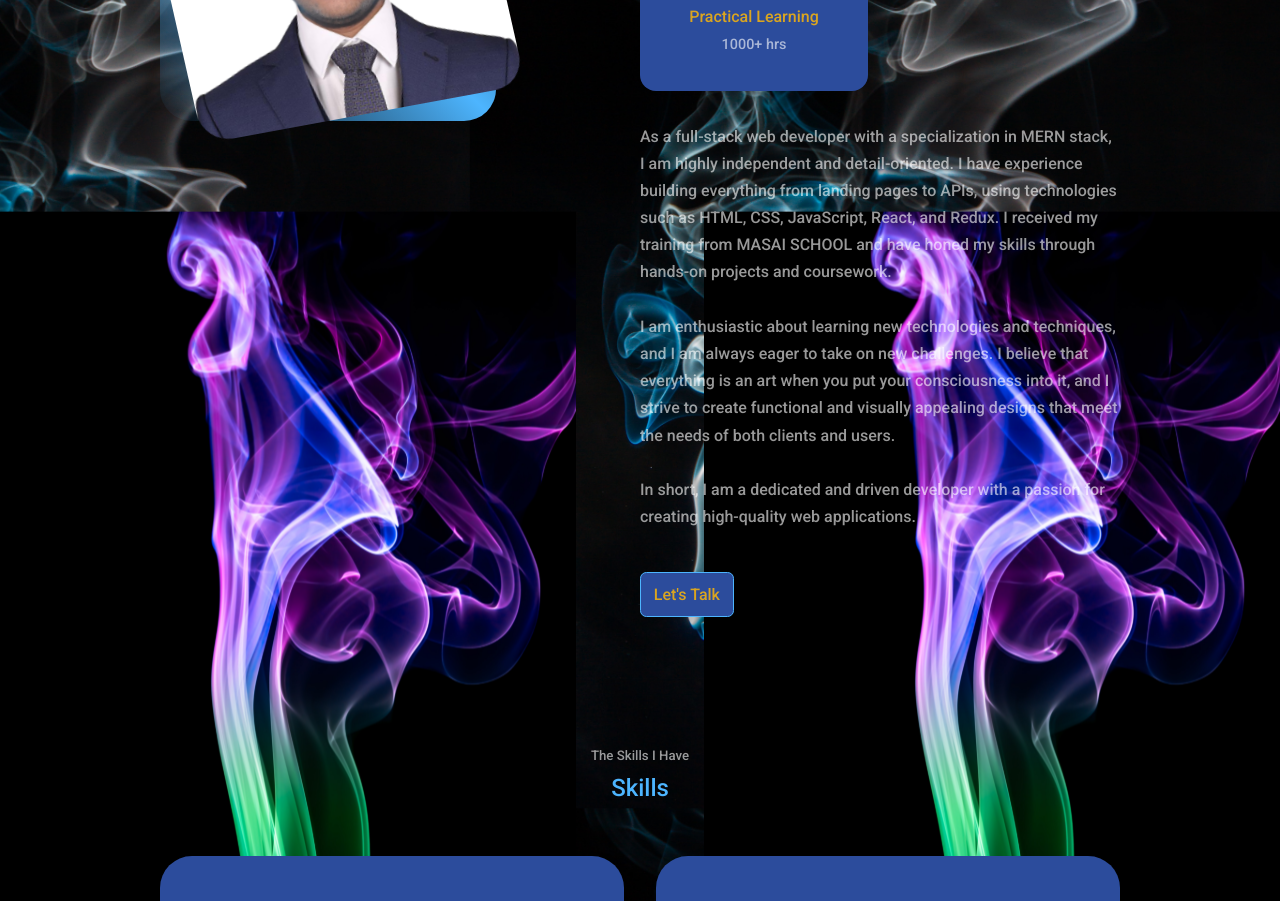
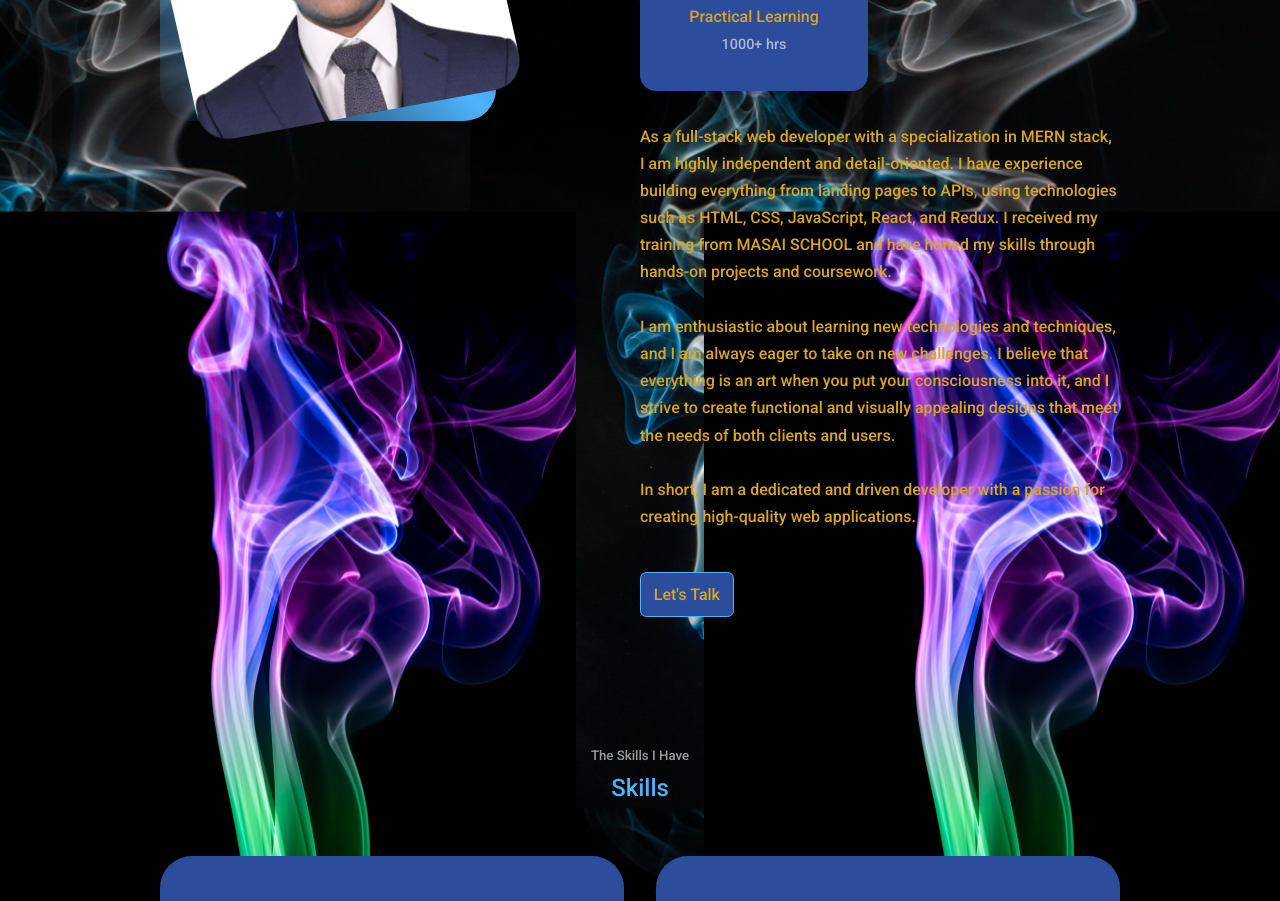
Before and after one commit to Lucky-Yadav/Lucky-Yadav, a React (Create React App) app in the folder Portfolio/: page / in a window 1280 px wide. Shown: the part 920-1821 px from the top of the page. Built offline with nearby package versions, Linux system fonts and the light colour scheme.

Commit message:
Update CSS

```diff
--- a/Portfolio/src/components/intro/intro.css
+++ b/Portfolio/src/components/intro/intro.css
@@ -67,7 +67,7 @@
 
 .about__content p {
     margin: 2rem 0 2.6rem;
-    color: var(--color-light);
+    color: #daa520;
 }
 
 @media screen and (max-width: 1024px){
```
Also changed, not shown: Portfolio/src/components/topbar/topbar.css (line endings or trailing spaces).
